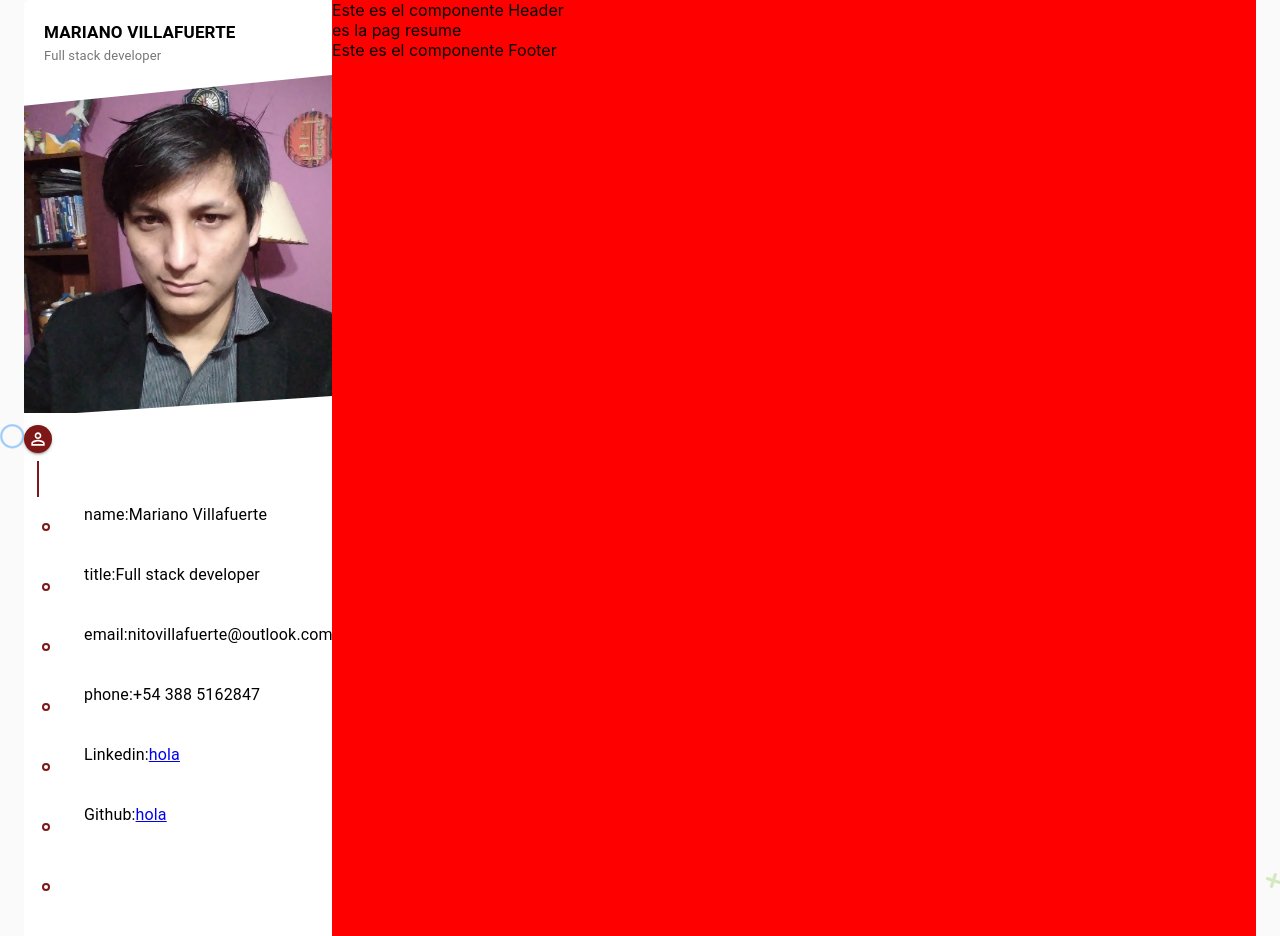
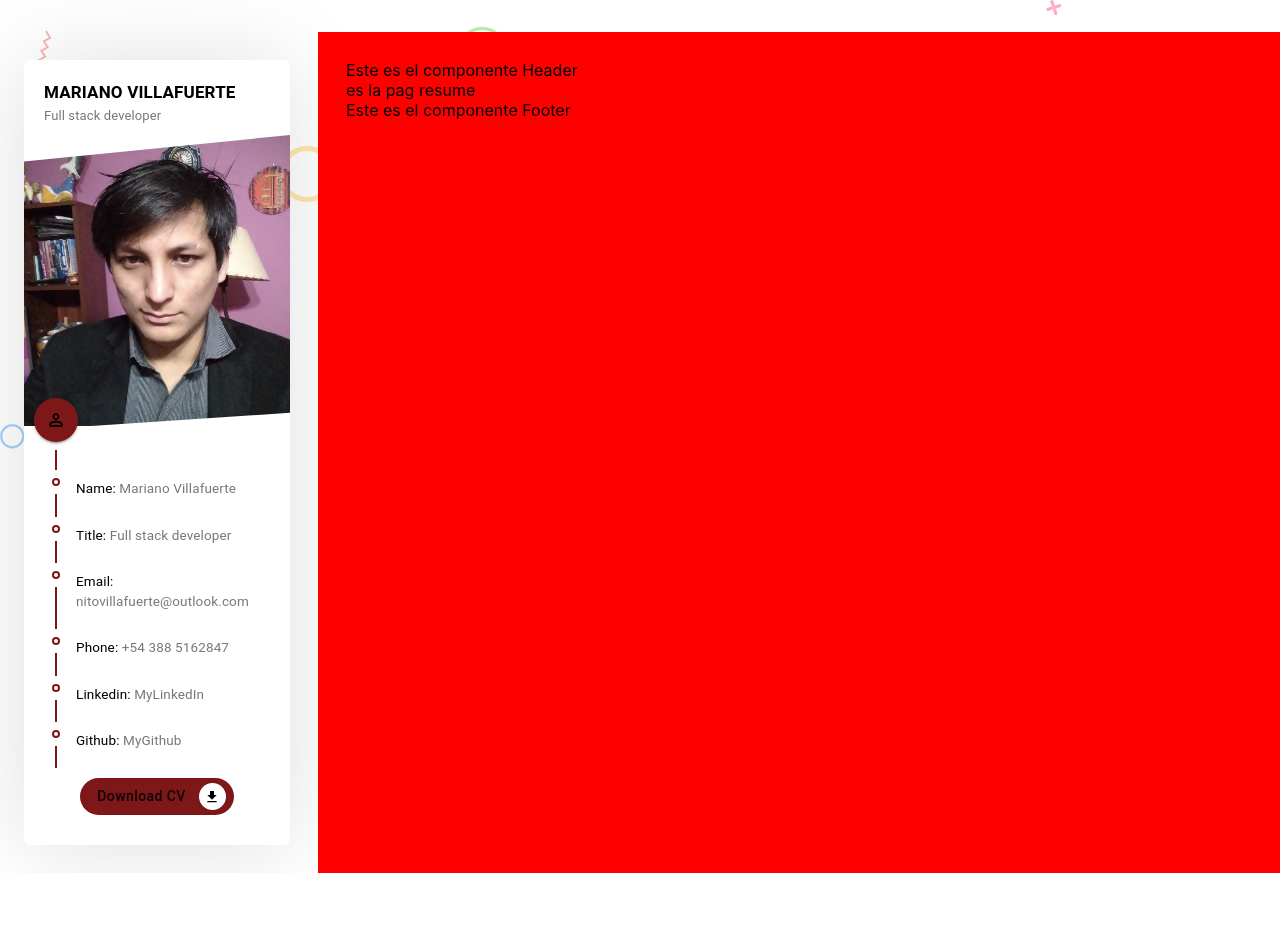
Before and after one commit to nitovill/Portfolio, a React (Create React App) app: page / in a window 1280 px wide. Shown: the top 936 px of the page. After the commit the page ends 873 px from the top, so only its background shows below. Built offline with nearby package versions, Linux system fonts and the light colour scheme.

Commit message:
Portfolio en camino

```diff
--- a/src/App.css
+++ b/src/App.css
@@ -1,3 +1,19 @@
 :root {
   --main-color: rgb(126, 23, 23);
 }
+
+/* margins and paddings */
+
+.top_60 {
+  margin-top: 60px !important;
+}
+@media (max-width: 991px) {
+  .top_60 {
+    margin-top: 30px !important;
+  }
+}
+.container_shadow {
+  box-shadow: 0px 2px 92px 0px rgba(0, 0, 0, 0.13);
+  -webkit-box-shadow: 0px 2px 92px 0px rgba(0, 0, 0, 0.13);
+  -moz-box-shadow: 0px 2px 92px 0px rgba(0, 0, 0, 0.13);
+}
--- a/src/App.js
+++ b/src/App.js
@@ -10,8 +10,8 @@ import "./App.css";
 
 function App() {
   return (
-    <Container>
-      <Grid container>
+    <Container className={"top_60"}>
+      <Grid container spacing={7}>
         <Grid item xs={12} sm={12} lg={3} md={4}>
           <Profile />
         </Grid>
--- /dev/null
+++ b/src/components/Button/Button.css
@@ -0,0 +1,34 @@
+.custom_btn {
+  background-color: var(--main-color) !important;
+  font-size: 14px !important;
+  font-weight: 500 !important;
+  border: 0 !important;
+  border-radius: 50px !important;
+  padding: 1px 12px !important;
+  line-height: 35px !important;
+  min-width: 100px !important;
+  outline: none !important;
+}
+.custom_btn .btn_icon_container {
+  color: #000 !important;
+  background: #fff !important;
+  border-radius: 50px !important;
+  height: 27px !important;
+  width: 27px !important;
+  line-height: 29px !important;
+  text-align: center !important;
+  display: flex !important;
+  align-items: center !important;
+  justify-content: center !important;
+}
+.custom_btn .btn_icon_container > .MuiSvgIcon-root {
+  font-size: 16px !important;
+}
+.custom_btn .btn_text {
+  font-size: 14px !important;
+  text-transform: none !important;
+  text-align: center;
+  width: 100%;
+  margin-right: 5px;
+  margin-left: 5px;
+}
--- /dev/null
+++ b/src/components/Button/Button.jsx
@@ -0,0 +1,16 @@
+import React from "react";
+import { Button } from "@material-ui/core";
+import "./Button.css";
+
+const CustomBtn = ({ text, icon }) => {
+  return (
+    <Button
+      className="custom_btn"
+      endIcon={icon ? <div className="btn_icon_container">{icon}</div> : null}
+    >
+      <span className="btn_text">{text}</span>
+    </Button>
+  );
+};
+
+export default CustomBtn;
--- a/src/components/Profile/Profile.css
+++ b/src/components/Profile/Profile.css
@@ -25,5 +25,31 @@
 .profile_image img {
   width: 100%;
 }
+/* Information */
 .profile_information {
+  top: 0;
+  left: 0;
+  margin: -40px 10px 30px;
 }
+.profile_information .timeline .timeline_content {
+  margin-top: 2px;
+  margin-bottom: 12px;
+}
+.timelineItem_text {
+  font-size: 13.5px !important;
+  font-weight: 400 !important;
+  color: #787878 !important;
+}
+.timelineItem_text > a {
+  color: #787878 !important;
+  text-decoration: none;
+}
+.timelineItem_text > span {
+  color: black;
+}
+.profile .button_container {
+  width: 100%;
+  display: flex;
+  justify-content: center;
+  margin-top: 10px;
+}
--- a/src/components/Profile/Profile.jsx
+++ b/src/components/Profile/Profile.jsx
@@ -2,11 +2,13 @@ import { Typography } from "@material-ui/core";
 import React from "react";
 import "./Profile.css";
 import myImage from "../../assets/images/download.png";
-import Timeline, { CustomTimelineSeparator } from "../Timeline/Timeline";
+import CustomTimeline, { CustomTimelineSeparator } from "../Timeline/Timeline";
 import resumeData from "../../utils/resumeData";
 import PersonOutlineIcon from "@material-ui/icons/PersonOutline";
 import TimelineContent from "@material-ui/lab/TimelineContent";
 import TimelineItem from "@material-ui/lab/TimelineItem";
+import CustomBtn from "../Button/Button";
+import GetAppIcon from "@material-ui/icons/GetApp";
 
 const CustomTimeLineItem = ({ title, text, link }) => (
   <TimelineItem>
@@ -14,7 +16,7 @@ const CustomTimeLineItem = ({ title, text, link }) => (
     <TimelineContent className="timeline_content">
       {link ? (
         <Typography className="timelineItem_text">
-          <span>{title}:</span>
+          <span>{title}: </span>
           {""}
           <a href={link} target="_blank">
             {text}
@@ -22,7 +24,7 @@ const CustomTimeLineItem = ({ title, text, link }) => (
         </Typography>
       ) : (
         <Typography className="timelineItem_text">
-          <span>{title}:</span>
+          <span>{title}: </span>
           {text}
         </Typography>
       )}
@@ -41,11 +43,11 @@ const Profile = () => {
         <img src={myImage} alt="hola" />
       </figure>
       <div className="profile_information">
-        <Timeline icon={<PersonOutlineIcon />}>
-          <CustomTimeLineItem title="name" text={resumeData.name} />
-          <CustomTimeLineItem title="title" text={resumeData.title} />
-          <CustomTimeLineItem title="email" text={resumeData.email} />
-          <CustomTimeLineItem title="phone" text={resumeData.phone} />
+        <CustomTimeline icon={<PersonOutlineIcon />}>
+          <CustomTimeLineItem title="Name" text={resumeData.name} />
+          <CustomTimeLineItem title="Title" text={resumeData.title} />
+          <CustomTimeLineItem title="Email" text={resumeData.email} />
+          <CustomTimeLineItem title="Phone" text={resumeData.phone} />
           {Object.keys(resumeData.social).map((key) => (
             <CustomTimeLineItem
               title={key}
@@ -53,9 +55,10 @@ const Profile = () => {
               link={resumeData.social[key].link}
             />
           ))}
-        </Timeline>
-        <br />
-        <button>My button</button>
+        </CustomTimeline>
+        <div className="button_container">
+          <CustomBtn text={"Download CV"} icon={<GetAppIcon />}></CustomBtn>
+        </div>
       </div>
     </div>
   );
--- a/src/components/Timeline/Timeline.css
+++ b/src/components/Timeline/Timeline.css
@@ -1,6 +1,10 @@
 .timeline {
   padding: 0 !important;
 }
+/* header */
+
+/* header title */
+
 .timeline .timeline_header {
   padding-top: 7px;
 }
@@ -15,27 +19,28 @@
   display: none;
 }
 .timeline .timeline_dot_header {
-  background-color: var(--main-color);
-  color: white;
-  font-size: small;
-  padding: 2px;
+  background-color: var(--main-color) !important;
+  color: black !important;
+  font-size: small !important;
+  padding: 10px !important;
 }
+/* Remaining Item */
 .timeline .timeline_dot {
-  border-color: var(--main-color);
-  color: white;
+  border-color: var(--main-color) !important;
+  color: black !important;
   padding: 2px !important;
 }
 .timeline .MuiTimelineConnector-root {
   background-color: var(--main-color) !important;
 }
+.timeline .timeline_dot_header > .MuiSvgIcon-root {
+  color: black;
+  font-size: 20px;
+}
 .timeline .separator_padding {
-  padding: 18px !important;
+  padding-left: 18px !important;
 }
 .title .timeline_content {
   padding-top: 0px !important;
   margin-bottom: 20px;
 }
-.timeline .timeline_dot_header > .MuiSvgIcon-root {
-  color: white;
-  font-size: 20px;
-}
--- a/src/components/Timeline/Timeline.jsx
+++ b/src/components/Timeline/Timeline.jsx
@@ -8,9 +8,10 @@ import TimelineDot from "@material-ui/lab/TimelineDot";
 import { Typography } from "@material-ui/core";
 import "./Timeline.css";
 
-export default function BasicTimeline({ title, children, icon }) {
+export default function CustomTimeline({ title, icon, children }) {
   return (
     <Timeline className={"timeline"}>
+      {/* Item Header */}
       <TimelineItem className={"timeline_firstItem"}>
         <TimelineSeparator>
           <TimelineDot className={"timeline_dot_header"}>{icon}</TimelineDot>
@@ -22,12 +23,7 @@ export default function BasicTimeline({ title, children, icon }) {
           </Typography>
         </TimelineContent>
       </TimelineItem>
-
       {children}
-      <TimelineSeparator className={"separator_padding"}>
-        <TimelineDot variant={"outlined"} className={"timeline_dot"} />
-        <TimelineConnector />
-      </TimelineSeparator>
     </Timeline>
   );
 }
--- a/src/index.css
+++ b/src/index.css
@@ -9,7 +9,7 @@ body {
   -moz-osx-font-smoothing: grayscale;
   background: #fafafa;
   overflow: hidden;
-  background-image: url(./assets/images/bg-1.png);
+  background: url(./assets/images/bg-1.png);
 }
 
 code {
--- a/src/utils/resumeData.js
+++ b/src/utils/resumeData.js
@@ -1,5 +1,6 @@
 import LinkedInIcon from "@material-ui/icons/LinkedIn";
 import GitHubIcon from "@material-ui/icons/GitHub";
+
 export default {
   name: "Mariano Villafuerte",
   title: "Full stack developer",
@@ -9,14 +10,14 @@ export default {
   phone: "+54 388 5162847",
   social: {
     Linkedin: {
-      link: "https://www.linkedin.com/feed/",
+      link: "https://www.linkedin.com/in/nelson-mariano-villafuerte/",
       icon: <LinkedInIcon />,
-      text: "hola",
+      text: "MyLinkedIn",
     },
     Github: {
       link: "https://github.com/nitovill",
       icon: <GitHubIcon />,
-      text: "hola",
+      text: "MyGithub",
     },
   },
 };
```
